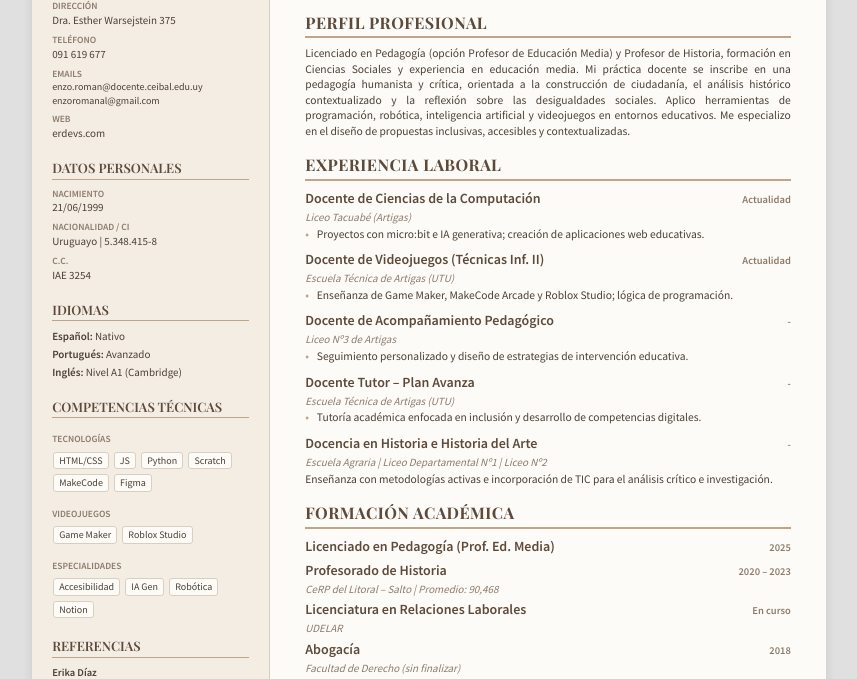
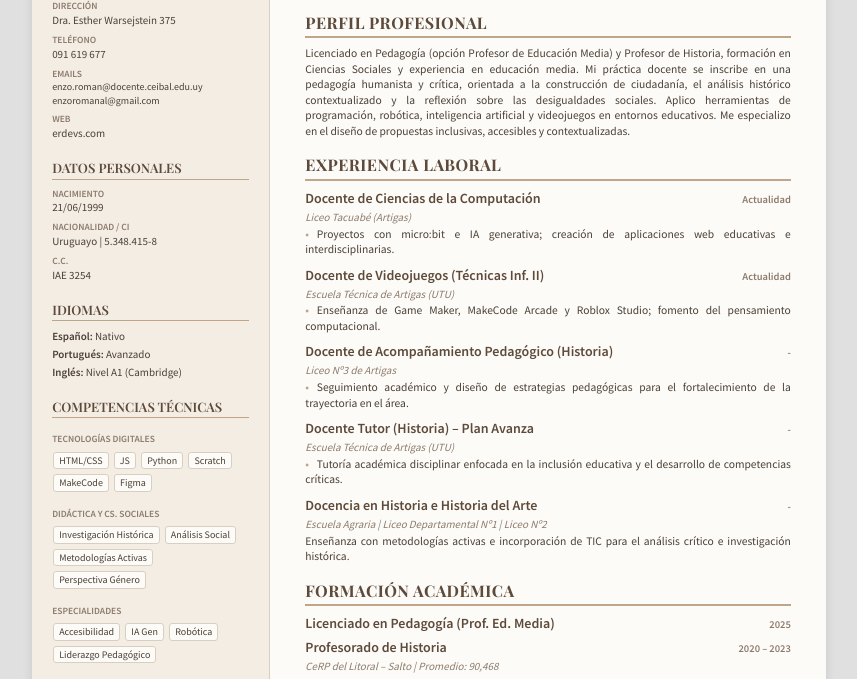
Before and after one commit to enzomercury/Curriculum, a plain HTML site: page index.html in a window 1280 px wide. Shown: the part 97-776 px from the top of the page, without its empty margins (211-1068 px from the left). Drawn offline with nearby package versions, Linux system fonts and the light colour scheme.

Commit message:
Update skills and experiences in index.html

```diff
--- a/index.html
+++ b/index.html
@@ -269,19 +269,20 @@
             <div class="sidebar-section">
                 <div class="sidebar-title">Competencias Técnicas</div>
                 <div class="skill-group">
-                    <span class="contact-label">Tecnologías</span><br>
+                    <span class="contact-label">Tecnologías Digitales</span><br>
                     <span class="skill-tag">HTML/CSS</span> <span class="skill-tag">JS</span>
                     <span class="skill-tag">Python</span> <span class="skill-tag">Scratch</span>
                     <span class="skill-tag">MakeCode</span> <span class="skill-tag">Figma</span>
                 </div>
                 <div class="skill-group">
-                    <span class="contact-label">Videojuegos</span><br>
-                    <span class="skill-tag">Game Maker</span> <span class="skill-tag">Roblox Studio</span>
+                    <span class="contact-label">Didáctica y Cs. Sociales</span><br>
+                    <span class="skill-tag">Investigación Histórica</span> <span class="skill-tag">Análisis Social</span>
+                    <span class="skill-tag">Metodologías Activas</span> <span class="skill-tag">Perspectiva Género</span>
                 </div>
                 <div class="skill-group">
                     <span class="contact-label">Especialidades</span><br>
                     <span class="skill-tag">Accesibilidad</span> <span class="skill-tag">IA Gen</span>
-                    <span class="skill-tag">Robótica</span> <span class="skill-tag">Notion</span>
+                    <span class="skill-tag">Robótica</span> <span class="skill-tag">Liderazgo Pedagógico</span>
                 </div>
             </div>
 
@@ -317,7 +318,7 @@
                     </div>
                     <span class="item-sub">Liceo Tacuabé (Artigas)</span>
                     <ul class="bullet-list">
-                        <li>Proyectos con micro:bit e IA generativa; creación de aplicaciones web educativas.</li>
+                        <li>Proyectos con micro:bit e IA generativa; creación de aplicaciones web educativas e interdisciplinarias.</li>
                     </ul>
                 </div>
 
@@ -328,29 +329,29 @@
                     </div>
                     <span class="item-sub">Escuela Técnica de Artigas (UTU)</span>
                     <ul class="bullet-list">
-                        <li>Enseñanza de Game Maker, MakeCode Arcade y Roblox Studio; lógica de programación.</li>
+                        <li>Enseñanza de Game Maker, MakeCode Arcade y Roblox Studio; fomento del pensamiento computacional.</li>
                     </ul>
                 </div>
 
                 <div class="item">
                     <div class="item-header">
-                        <h3>Docente de Acompañamiento Pedagógico</h3>
+                        <h3>Docente de Acompañamiento Pedagógico (Historia)</h3>
                         <span class="item-date">-</span>
                     </div>
                     <span class="item-sub">Liceo Nº3 de Artigas</span>
                     <ul class="bullet-list">
-                        <li>Seguimiento personalizado y diseño de estrategias de intervención educativa.</li>
+                        <li>Seguimiento académico y diseño de estrategias pedagógicas para el fortalecimiento de la trayectoria en el área.</li>
                     </ul>
                 </div>
 
                 <div class="item">
                     <div class="item-header">
-                        <h3>Docente Tutor – Plan Avanza</h3>
+                        <h3>Docente Tutor (Historia) – Plan Avanza</h3>
                         <span class="item-date">-</span>
                     </div>
                     <span class="item-sub">Escuela Técnica de Artigas (UTU)</span>
                     <ul class="bullet-list">
-                        <li>Tutoría académica enfocada en inclusión y desarrollo de competencias digitales.</li>
+                        <li>Tutoría académica disciplinar enfocada en la inclusión educativa y el desarrollo de competencias críticas.</li>
                     </ul>
                 </div>
 
@@ -360,7 +361,7 @@
                         <span class="item-date">-</span>
                     </div>
                     <span class="item-sub">Escuela Agraria | Liceo Departamental Nº1 | Liceo Nº2</span>
-                    <p>Enseñanza con metodologías activas e incorporación de TIC para el análisis crítico e investigación.</p>
+                    <p>Enseñanza con metodologías activas e incorporación de TIC para el análisis crítico e investigación histórica.</p>
                 </div>
             </section>
 
```
